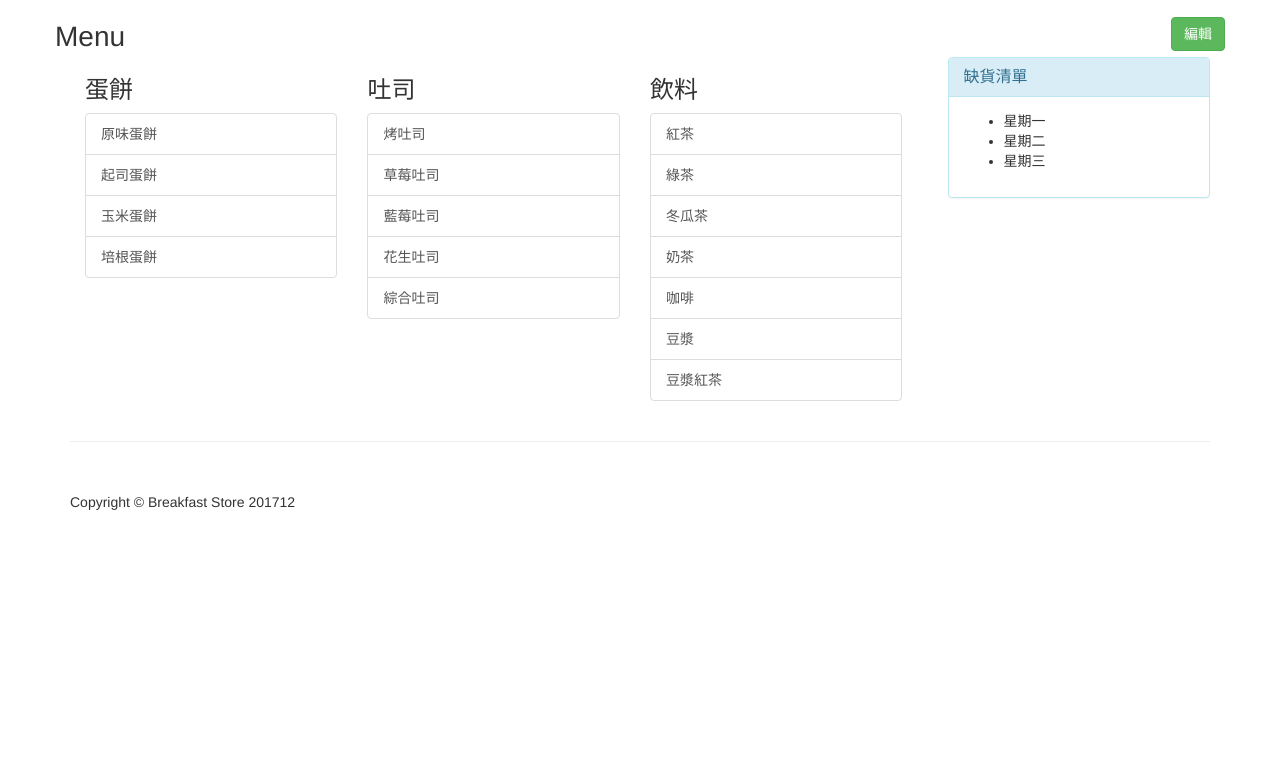
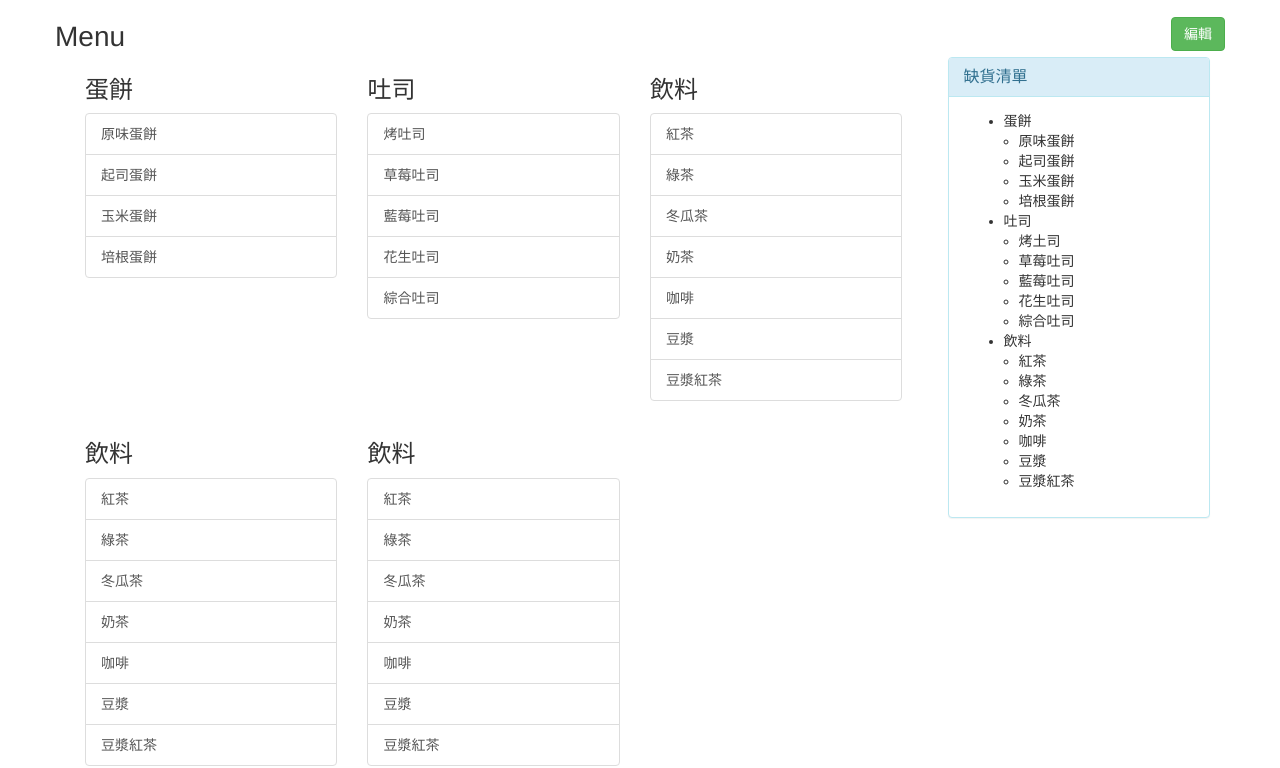
Before and after one commit to cd19941203/SE, a plain HTML site: page SE/html/boMenuList.html in a window 1280 px wide. Shown: the part 53-821 px from the top of the page. Before the commit the page ends 800 px from the top, so only its background shows below. Drawn offline with nearby package versions, Linux system fonts and the light colour scheme.

Commit message:
Eden style and MenuList update

```diff
--- a/SE/html/boMenuList.html
+++ b/SE/html/boMenuList.html
@@ -80,6 +80,30 @@
 						<a href="#" class="list-group-item">豆漿紅茶</a>
 					</div>
 				</div>
+				<div class="col-md-4">
+					<h3 class ="mytitle">飲料</h3>
+					<div class="list-group">
+						<a href="#" class="list-group-item">紅茶</a>
+						<a href="#" class="list-group-item">綠茶</a>
+						<a href="#" class="list-group-item">冬瓜茶</a>
+						<a href="#" class="list-group-item">奶茶</a>
+						<a href="#" class="list-group-item">咖啡</a>
+						<a href="#" class="list-group-item">豆漿</a>
+						<a href="#" class="list-group-item">豆漿紅茶</a>
+					</div>
+				</div>
+				<div class="col-md-4">
+					<h3 class ="mytitle">飲料</h3>
+					<div class="list-group">
+						<a href="#" class="list-group-item">紅茶</a>
+						<a href="#" class="list-group-item">綠茶</a>
+						<a href="#" class="list-group-item">冬瓜茶</a>
+						<a href="#" class="list-group-item">奶茶</a>
+						<a href="#" class="list-group-item">咖啡</a>
+						<a href="#" class="list-group-item">豆漿</a>
+						<a href="#" class="list-group-item">豆漿紅茶</a>
+					</div>
+				</div>
             </div>
             <div class="col-md-3">
 				<div class="panel panel-info mytitle">
@@ -88,9 +112,37 @@
 					</div>
 					<div class="panel-body">
 						<ul>
-							<li>星期一</li>
-							<li>星期二</li>
-							<li>星期三</li>
+							<li class = "top-li">
+								蛋餅
+								<ul>
+									<li>原味蛋餅</li>
+									<li>起司蛋餅</li>
+									<li>玉米蛋餅</li>
+									<li>培根蛋餅</li>
+								</ul>
+							</li>
+							<li class = "top-li">
+								吐司
+								<ul>
+									<li>烤土司</li>
+									<li>草莓吐司</li>
+									<li>藍莓吐司</li>
+									<li>花生吐司</li>
+									<li>綜合吐司</li>
+								</ul>
+							</li>
+							<li class = "top-li">
+								飲料
+								<ul>
+									<li>紅茶</li>
+									<li>綠茶</li>
+									<li>冬瓜茶</li>
+									<li>奶茶</li>
+									<li>咖啡</li>
+									<li>豆漿</li>
+									<li>豆漿紅茶</li>
+								</ul>
+							</li>
 						</ul>
 					</div>
 				</div>
--- a/SE/html/css/sun.css
+++ b/SE/html/css/sun.css
@@ -64,11 +64,17 @@ text-decoration:none;
 background-color:gray;
 color:#fafafa;
 }
-
+/* Eden style of SweetAlert */
+/*.swal-button {
+  background-color: #20B2AA;
+}
+.swal-button--cancel {
+	color : #eee;
+}*/
 /* My style of SweetAlert */
 .swal-button {
   padding: 7px 19px;
-  border-radius: 2px;
+  border-radius: 5px;
   background-color: #20B2AA;
   font-family: 微軟正黑體;
 }
@@ -100,3 +106,11 @@ font-5
 	font-size:36px;
 	cursor:pointer;
 }
+ul li ul
+{
+	padding-left: 15px;
+}
+.del
+{
+	text-decoration:line-through;
+}
--- a/SE/html/js/boMenuList.js
+++ b/SE/html/js/boMenuList.js
@@ -20,10 +20,12 @@ function init(){
 		if( $(this).hasClass("list-group-item-danger") )
 		{
 			$(this).removeClass("list-group-item-danger");
+			$(this).removeClass("del");
 		}
 		else
 		{
 			$(this).addClass("list-group-item-danger");
+			$(this).addClass("del");
 		}
 		//$(".list-group-item-danger").each(function(){ console.log($(this).attr("id")) });
 	});
```
